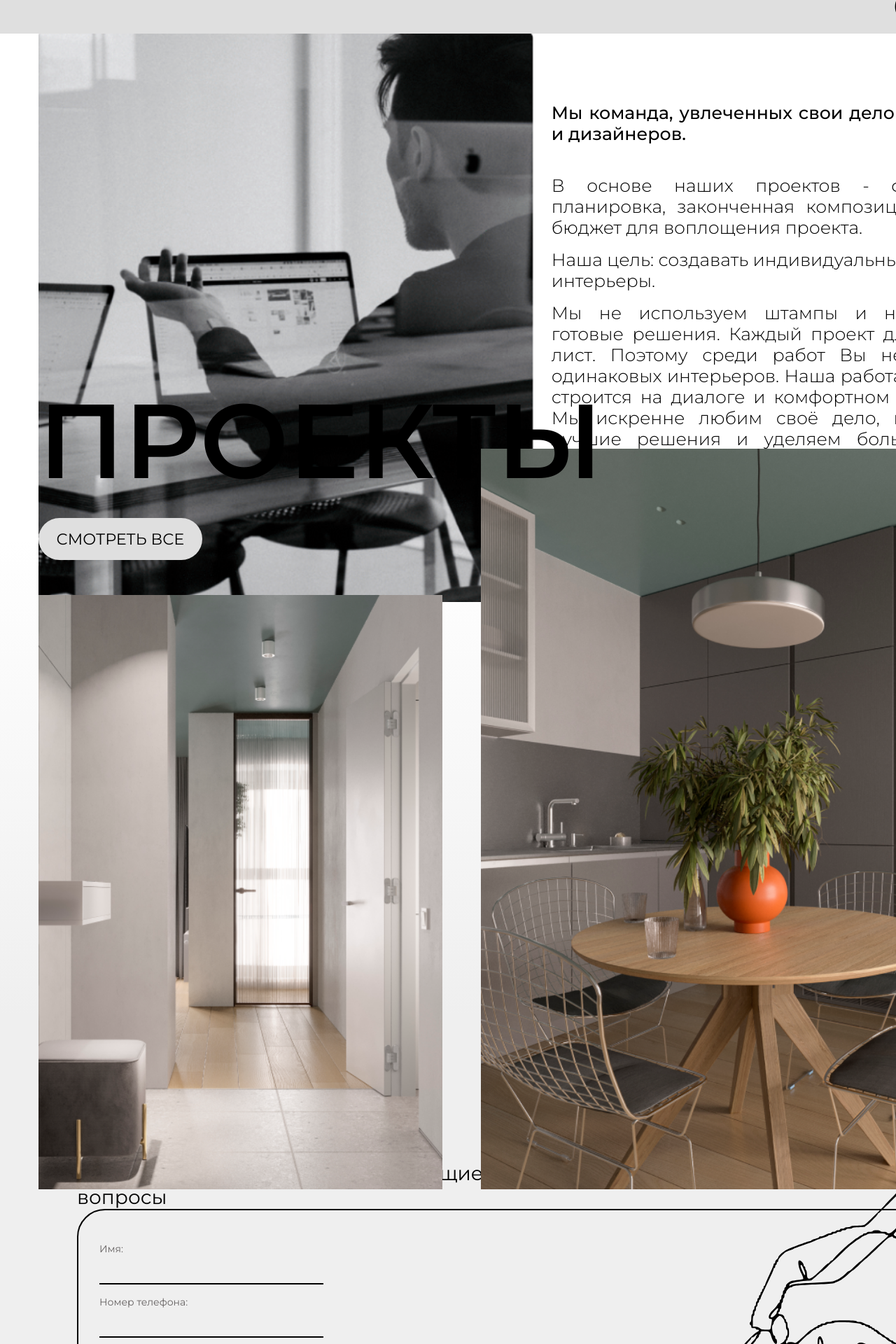
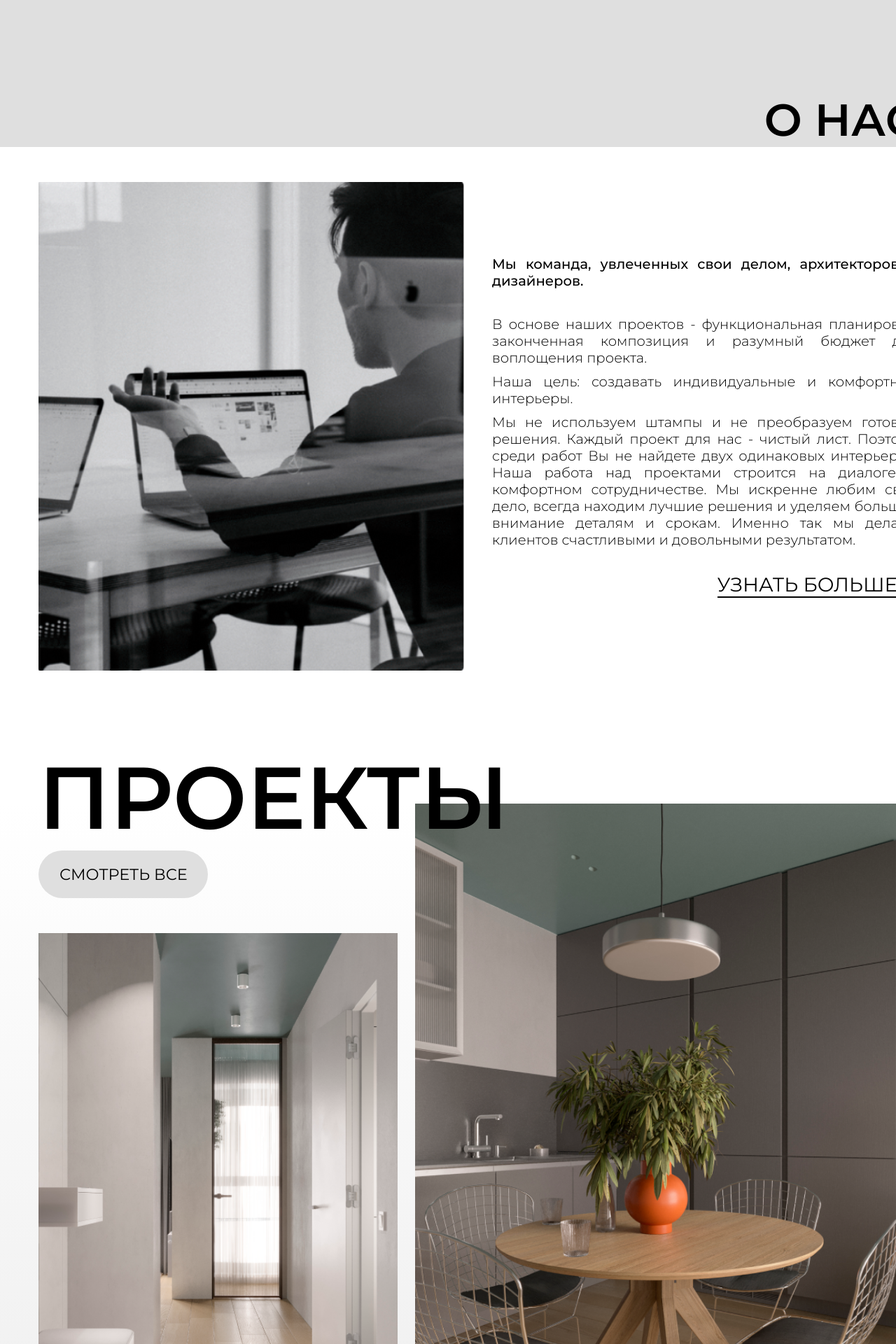
Before and after one commit to vzakharenkova/plam-copy_2, a Next.js app in the folder plam/: page / in a window 1280 px wide. Shown: the part 830-2750 px from the top of the page at 70% size. Built offline with nearby package versions, Linux system fonts and the light colour scheme.

Commit message:
refactor: remove vh and vw on homepage

```diff
--- a/plam/styles/Header.module.scss
+++ b/plam/styles/Header.module.scss
@@ -6,9 +6,6 @@
   padding: $content-padding;
   display: grid;
   grid-template-columns: 1fr 0.3fr 1fr;
-  //display: flex;
-  //justify-content: space-between;
-  //align-items: center;
   background: rgba(255, 255, 255, 0.7);
 }
 
@@ -18,7 +15,7 @@
 
   .link {
     height: fit-content;
-    font-size: 1.5rem;
+    font-size: 1.2rem;
     font-weight: 600;
     align-self: center;
     transition: margin 0.2s ease-in-out;
--- a/plam/styles/Home.module.scss
+++ b/plam/styles/Home.module.scss
@@ -1,5 +1,5 @@
 .startscreen {
-  height: $block-height;
+  height: 100vh;
   display: flex;
   align-items: flex-end;
   background-image: url('../public/background.png');
@@ -11,19 +11,20 @@
     width: 100%;
     padding-bottom: 0.5vh;
     text-align: center;
-    font-size: 8vw;
+    font-size: 8.11vw;
     font-weight: 700;
     color: $white;
   }
 }
 
 .about {
-  height: $block-height;
   display: flex;
   flex-direction: column;
+  gap: 50px;
+  margin-bottom: 190px;
 
   &__header {
-    height: calc(0.3 * $block-height);
+    height: 30vh;
     background: $background-grey;
   }
 
@@ -47,15 +48,14 @@
   &__content {
     display: grid;
     grid-template-columns: 1fr 1fr;
-    grid-column-gap: 2vw;
+    grid-column-gap: 40px;
     align-items: center;
   }
 
   &__info {
     display: flex;
     flex-direction: column;
-    gap: 3vh;
-    font-size: 16px;
+    gap: 35px;
   }
 
   &__img {
@@ -68,11 +68,11 @@
     display: flex;
     flex-direction: column;
     justify-content: space-between;
-    gap: 2vh;
+    gap: 10px;
 
     .text {
       text-align: justify;
-      font-size: 1.8rem;
+      font-size: 1.4rem;
       font-weight: 300;
     }
 
@@ -85,13 +85,13 @@
   &__actions {
     display: flex;
     align-items: center;
-    gap: 1vw;
+    gap: 15px;
     height: fit-content;
     align-self: flex-end;
     transition: all $transition-animation;
 
     &:hover {
-      gap: 2vw;
+      gap: 30px;
     }
   }
 
@@ -105,15 +105,15 @@
   display: flex;
   flex-direction: column;
   justify-content: center;
-  height: $block-height;
   background: rgb(217, 217, 217);
   background: linear-gradient(0deg, $light-grey 15%, rgba(255, 255, 255, 1) 100%);
+  padding-bottom: 150px;
 
   &__title {
     position: absolute;
-    top: -103px;
+    top: -85px;
     left: 0;
-    font-size: 150px;
+    font-size: 125px;
     font-weight: 700;
     padding: $content-padding;
   }
@@ -125,9 +125,9 @@
   &__content {
     display: grid;
     grid-template-columns: 1fr 1.4fr;
-    grid-template-rows: 159px 1fr;
+    grid-template-rows: 135px 1fr;
     row-gap: 50px;
-    column-gap: 55px;
+    column-gap: 25px;
     grid-template-areas:
     'btn img2'
     'img1 img2';
@@ -137,7 +137,7 @@
     grid-area: btn;
     justify-self: left;
     align-self: end;
-    padding: 2vh 2vw;
+    padding: 20px 30px;
     background: $background-grey;
     border-radius: 40px;
     font-size: 1.6rem;
@@ -163,17 +163,16 @@
 }
 
 .contacts {
-  height: 70vh;
-  padding: 0 55px;
   background-color: $light-grey;
+  padding-bottom: 100px;
 
   &__container {
-    height: 100%;
     display: flex;
     flex-direction: column;
     justify-content: space-evenly;
+    gap: 50px;
     background-image: url('../public/hand.svg');
-    background-position: 100% 50%;
+    background-position: 100% 70%;
     background-size: 50%;
     background-repeat: no-repeat;
   }
@@ -181,9 +180,8 @@
   &__heading {
     display: flex;
     flex-direction: column;
-    gap: 2vh;
+    gap: 20px;
     width: fit-content;
-    padding-top: 2vh;
   }
 
   &__title {
@@ -193,13 +191,13 @@
 
   &__text {
     font-size: 2rem;
-    width: 85%;
+    width: 70%;
   }
 
   &__form {
     display: flex;
     flex-direction: column;
-    width: 25vw;
+    width: 40%;
 
     &_wrapper {
       padding: 30px;
@@ -210,7 +208,7 @@
 
   .form {
     &__field_wrapper {
-      padding-top: 2vh;
+      padding-top: 20px;
       border-bottom: 2px solid black;
     }
 
@@ -224,6 +222,7 @@
 
     &__input,
     &__textarea {
+      width: 100%;
       font-family: inherit;
       display: block;
       background: transparent;
@@ -232,18 +231,18 @@
     }
 
     &__input {
-      height: 5vh;
+      height: 2.3rem;
     }
 
     &__textarea {
       resize: none;
-      height: 15vh;
-      padding: 1vh 0;
+      height: 60px;
+      padding: 8px 0;
     }
 
     &__submit_btn {
       width: fit-content;
-      margin-top: 2vh;
+      margin-top: 25px;
       background: transparent;
       border: none;
       font-family: inherit;
--- a/plam/styles/globals.scss
+++ b/plam/styles/globals.scss
@@ -9,7 +9,7 @@
 html,
 body {
   max-width: 100vw;
-  min-height: $block-height;
+  min-height: 100vh;
   overflow-x: hidden;
   font-size: 14px;
 }
@@ -31,7 +31,7 @@ main {
 .app__wrapper {
   display: flex;
   flex-direction: column;
-  min-height: $block-height;
+  min-height: 100vh;
 }
 
 a {
@@ -45,7 +45,7 @@ img {
 }
 
 .container {
-  width: 1550px;
+  width: 1366px;
   margin: 0 auto;
   padding: $content-padding;
 }
--- a/plam/styles/variables.scss
+++ b/plam/styles/variables.scss
@@ -1,6 +1,5 @@
 $header-height: 85px;
 $footer-height: 30vh;
-$block-height: 100vh;
 
 $content-padding: 0 55px;
 
```
Also changed, not shown: plam/public/hand.svg.
